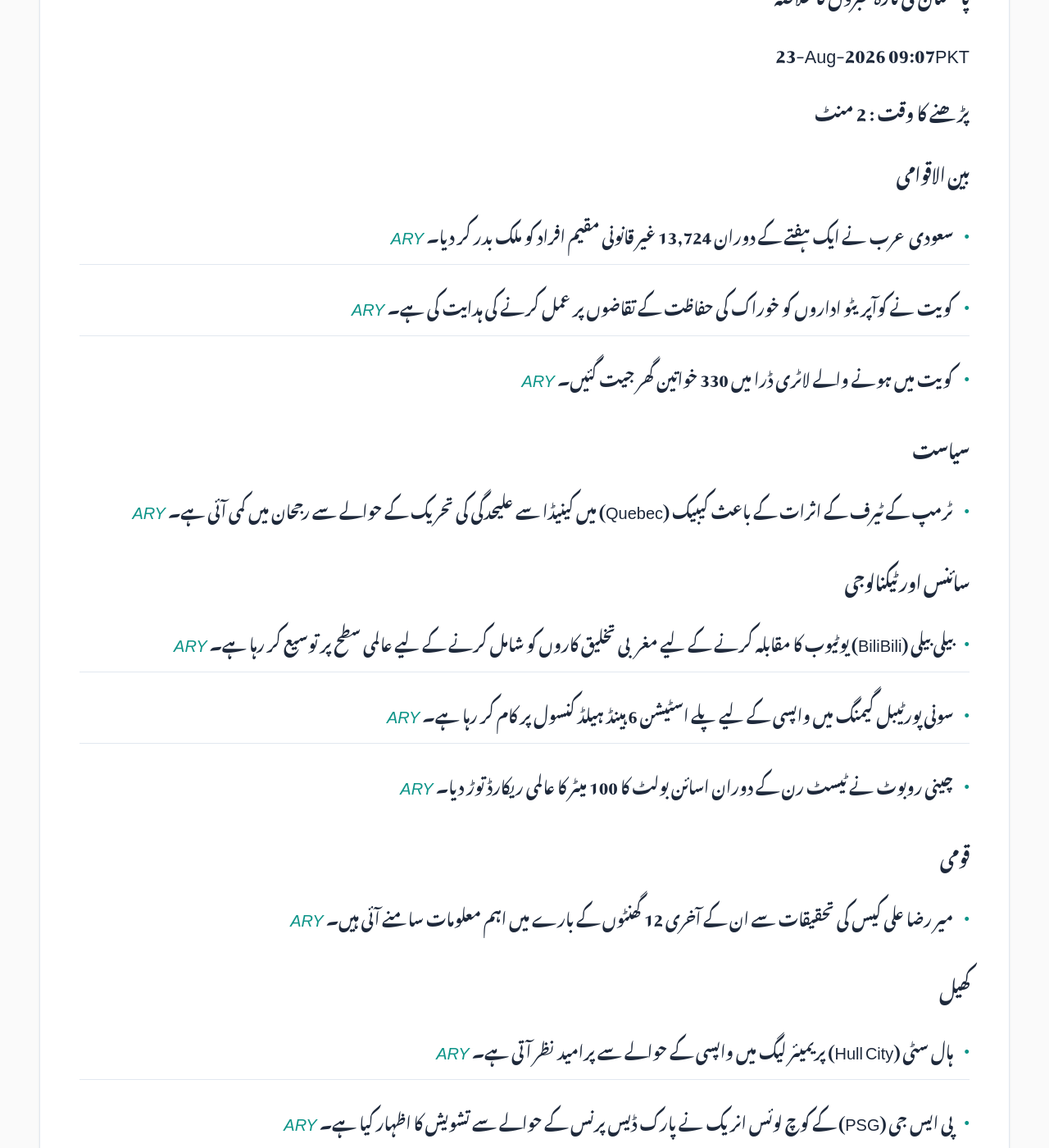
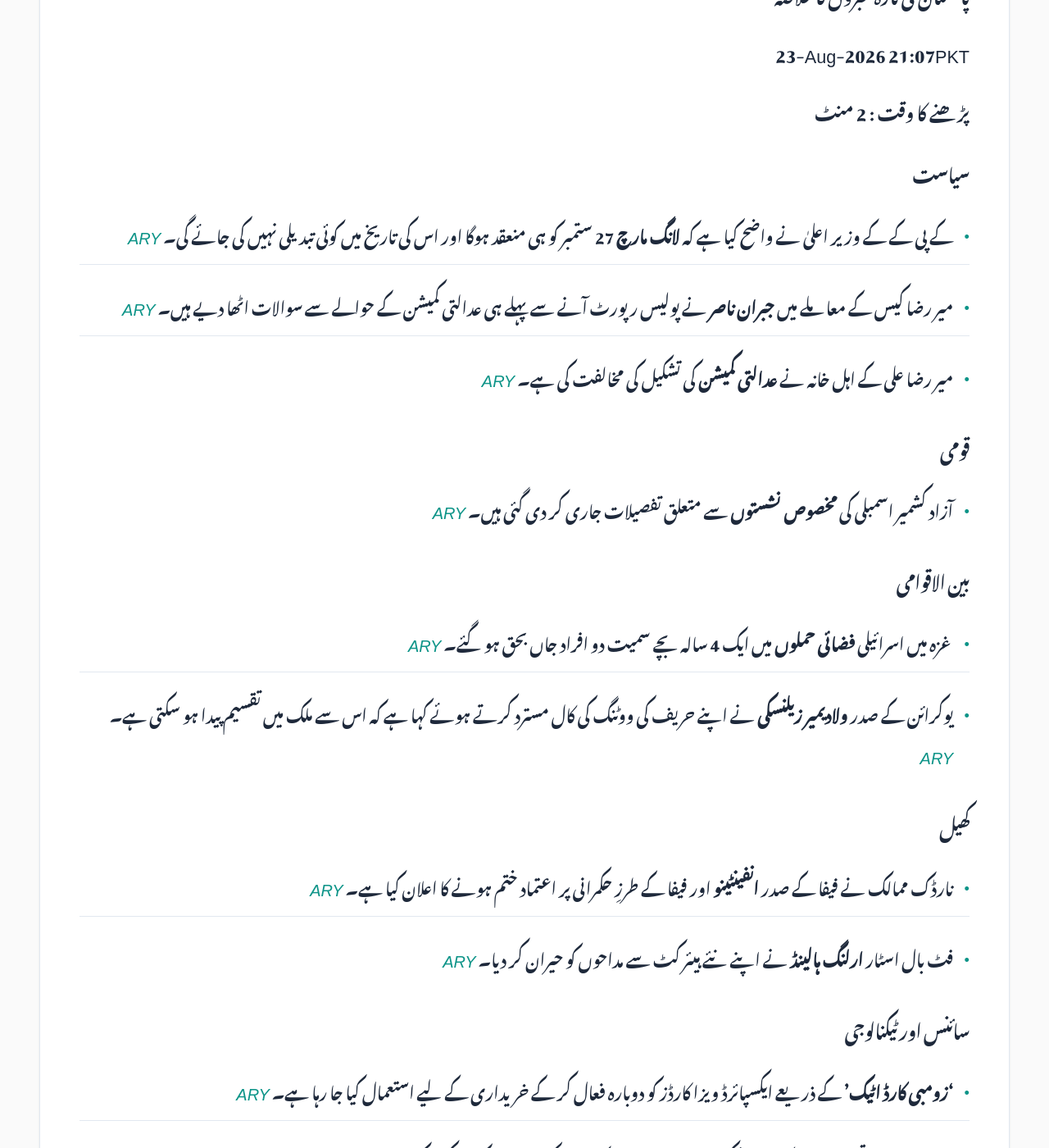
Before and after one commit to zsubzwary/news, a Jekyll site: the page built from ur/index.md, in a window 1280 px wide and 1400 px high, scrolled down 354 px. Shown: the whole window at 82% size. Built offline with Jekyll 4.4.1, drawn with Linux system fonts in a browser that asks for light colours; some web fonts are replaced; comment, search, counter and statistics services are not loaded; some of the changed text lies outside the part shown.

Commit message:
DateTime; 2026-08-23T16:07:27.925Z

```diff
--- a/ur/index.md
+++ b/ur/index.md
@@ -7,26 +7,26 @@ rtl: true
 
 پاکستان کی تازہ خبروں کا خلاصہ
 
- &lrm; 23-Aug-2026 09:07PKT
+ &lrm; 23-Aug-2026 21:07PKT
 
 پڑھنے کا وقت : 2 منٹ
 
+### سیاست
+- کے پی کے کے وزیر اعلیٰ نے واضح کیا ہے کہ **لانگ مارچ** 27 ستمبر کو ہی منعقد ہوگا اور اس کی تاریخ میں کوئی تبدیلی نہیں کی جائے گی۔ *[ARY](https://arynews.tv/long-march-will-be-held-on-september-27-no-change-in-date-kp-cm)*
+- میر رضا کیس کے معاملے میں **جبران ناصر** نے پولیس رپورٹ آنے سے پہلے ہی عدالتی کمیشن کے حوالے سے سوالات اٹھا دیے ہیں۔ *[ARY](https://arynews.tv/mir-raza-case-jibran-nasir-questions-judicial-commission-before-police-report)*
+- میر رضا علی کے اہل خانہ نے **عدالتی کمیشن** کی تشکیل کی مخالفت کی ہے۔ *[ARY](https://arynews.tv/mir-raza-alis-family-opposes-formation-of-judicial-commission)*
+
+### قومی
+- آزاد کشمیر اسمبلی کی **مخصوص نشستوں** سے متعلق تفصیلات جاری کر دی گئی ہیں۔ *[ARY](https://arynews.tv/ajk-assembly-reserved-seats-details-released)*
+
 ### بین الاقوامی
-- سعودی عرب نے ایک ہفتے کے دوران 13,724 غیر قانونی مقیم افراد کو ملک بدر کر دیا۔ *[ARY](https://arynews.tv/saudi-arabia-deports-13724-illegal-residents-in-a-week)*
-- کویت نے کوآپریٹو اداروں کو خوراک کی حفاظت کے تقاضوں پر عمل کرنے کی ہدایت کی ہے۔ *[ARY](https://arynews.tv/kuwait-warns-cooperatives-to-comply-with-food-safety-requirements)*
-- کویت میں ہونے والے لاٹری ڈرا میں 330 خواتین گھر جیت گئیں۔ *[ARY](https://arynews.tv/330-women-win-homes-in-kuwait-lottery-draw)*
+- غزہ میں اسرائیلی **فضائی حملوں** میں ایک 4 سالہ بچے سمیت دو افراد جاں بحق ہو گئے۔ *[ARY](https://arynews.tv/israeli-airstrikes-in-gaza-kill-two-people)*
+- یوکرائن کے صدر **ولادیمیر زیلنسکی** نے اپنے حریف کی ووٹنگ کی کال مسترد کرتے ہوئے کہا ہے کہ اس سے ملک میں تقسیم پیدا ہو سکتی ہے۔ *[ARY](https://arynews.tv/volodymyr-zelensky-rejects-rivals-call-for-vote)*
 
-### سیاست
-- ٹرمپ کے ٹیرف کے اثرات کے باعث کیبیک (Quebec) میں کینیڈا سے علیحدگی کی تحریک کے حوالے سے رجحان میں کمی آئی ہے۔ *[ARY](https://arynews.tv/hit-by-trump-tariffs-quebec-loses-appetite-for-quick-separation-from-canada)*
+### کھیل
+- نارڈک ممالک نے فیفا کے صدر **انفینٹینو** اور فیفا کے طرزِ حکمرانی پر اعتماد ختم ہونے کا اعلان کیا ہے۔ *[ARY](https://arynews.tv/nordic-nations-say-they-have-lost-confidence-in-infantino-and-fifa-governance)*
+- فٹ بال اسٹار **ارلنگ ہالینڈ** نے اپنے نئے ہیئر کٹ سے مداحوں کو حیران کر دیا۔ *[ARY](https://arynews.tv/erling-haaland-surprises-fans-with-new-buzzcut)*
 
 ### سائنس اور ٹیکنالوجی
-- بیلی بیلی (BiliBili) یوٹیوب کا مقابلہ کرنے کے لیے مغربی تخلیق کاروں کو شامل کرنے کے لیے عالمی سطح پر توسیع کر رہا ہے۔ *[ARY](https://arynews.tv/bilibili-global-expansion-targets-creators-to-rival-youtube)*
-- سونی پورٹیبل گیمنگ میں واپسی کے لیے پلے اسٹیشن 6 ہینڈ ہیلڈ کنسول پر کام کر رہا ہے۔ *[ARY](https://arynews.tv/playstation-6-handheld-in-works)*
-- چینی روبوٹ نے ٹیسٹ رن کے دوران اسائن بولٹ کا 100 میٹر کا عالمی ریکارڈ توڑ دیا۔ *[ARY](https://arynews.tv/chinese-robot-beats-usain-bolts-100m-world-record-in-test-run)*
-
-### قومی
-- میر رضا علی کیس کی تحقیقات سے ان کے آخری 12 گھنٹوں کے بارے میں اہم معلومات سامنے آئی ہیں۔ *[ARY](https://arynews.tv/mir-ali-raza-case-investigation-reveals-how-mir-raza-spent-his-final-12-hours)*
-
-### کھیل
-- ہال سٹی (Hull City) پریمیئر لیگ میں واپسی کے حوالے سے پرامید نظر آتی ہے۔ *[ARY](https://arynews.tv/hull-city-in-dreamland-on-premier-league-return)*
-- پی ایس جی (PSG) کے کوچ لوئس انریک نے پارک ڈیس پرنس کے حوالے سے تشویش کا اظہار کیا ہے۔ *[ARY](https://arynews.tv/psg-coach-luis-enrique-worried-about-parc-des-princes)*
+- **'زومبی کارڈ اٹیک'** کے ذریعے ایکسپائرڈ ویزا کارڈز کو دوبارہ فعال کر کے خریداری کے لیے استعمال کیا جا رہا ہے۔ *[ARY](https://arynews.tv/zombie-card-attack-revives-expired-visa-cards-for-real-purchases)*
+- **یوٹیوب** بڑے تخلیق کاروں کو نیٹ فلکس سے دور رہنے کے لیے لاکھوں ڈالرز کی پیشکش کر رہا ہے۔ *[ARY](https://arynews.tv/youtube-offers-top-creators-millions-to-keep-content-off-netflix)*
```
